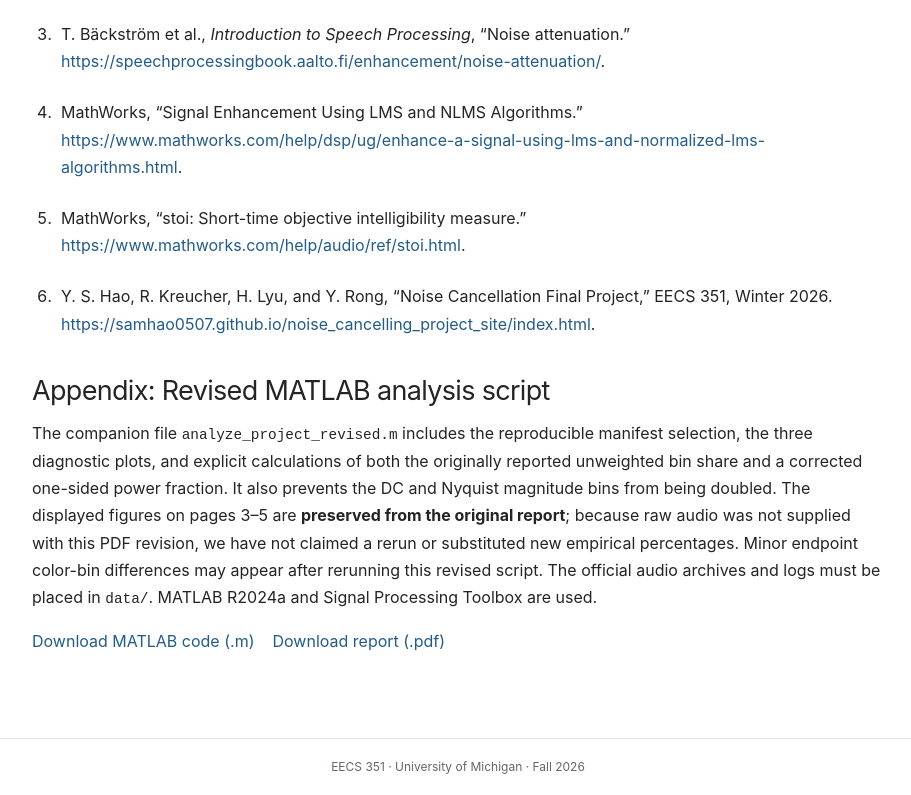
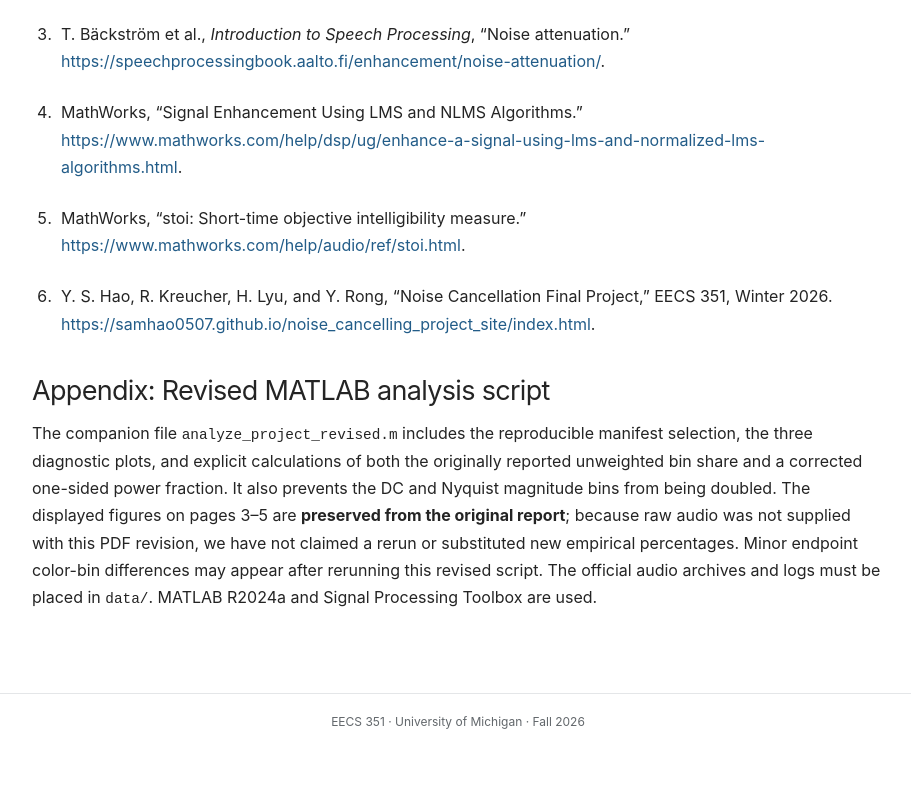
Before and after one commit to eecs351-speech-denoising-team/eecs351-speech-denoising-website, a plain HTML site: page proposal.html in a window 1280 px wide. Shown: the part 8718-9513 px from the top of the page, without its empty margins (182-1093 px from the left). After the commit the page ends 9469 px from the top, so only its background shows below. Drawn offline with Linux system fonts and the light colour scheme.

Commit message:
Remove duplicate footer download links

```diff
--- a/proposal.html
+++ b/proposal.html
@@ -87,5 +87,4 @@
 </ol>
 <h2 id="appendix">Appendix: Revised MATLAB analysis script</h2>
 <p>The companion file <code>analyze_project_revised.m</code> includes the reproducible manifest selection, the three diagnostic plots, and explicit calculations of both the originally reported unweighted bin share and a corrected one-sided power fraction. It also prevents the DC and Nyquist magnitude bins from being doubled. The displayed figures on pages 3–5 are <strong>preserved from the original report</strong>; because raw audio was not supplied with this PDF revision, we have not claimed a rerun or substituted new empirical percentages. Minor endpoint color-bin differences may appear after rerunning this revised script. The official audio archives and logs must be placed in <code>data/</code>. MATLAB R2024a and Signal Processing Toolbox are used.</p>
-<p class="report-downloads"><a href="code/analyze_project_revised.m" download>Download MATLAB code (.m)</a><a href="reports/project_topic_finalized_revised.pdf" download>Download report (.pdf)</a></p>
 </main><footer>EECS 351 · University of Michigan · Fall 2026</footer></body></html>
```
